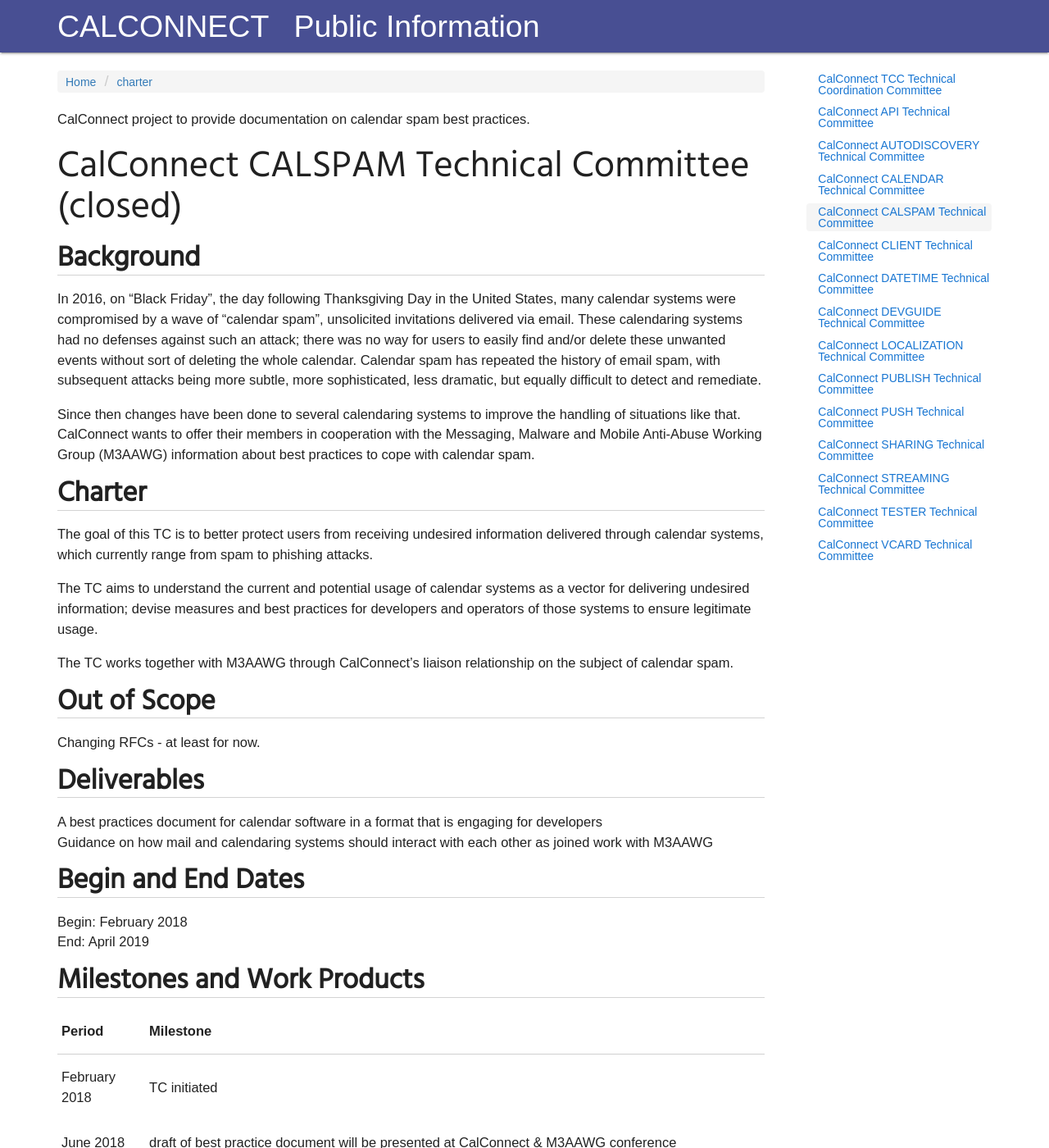
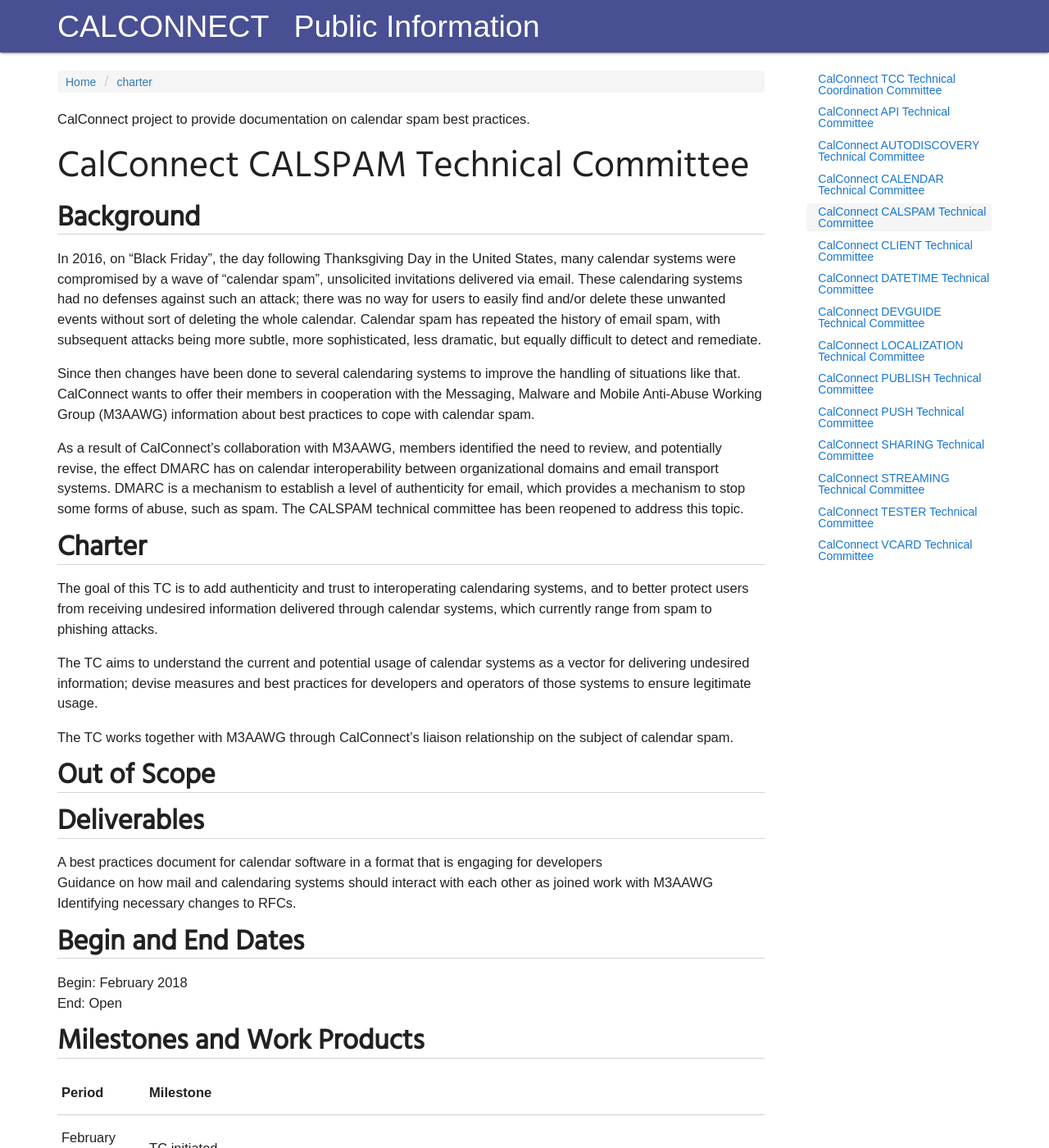
Before and after one commit to CalConnect/public, a Jekyll site: the page built from _pages/charter/charter-TC-CALSPAM.md, in a window 1280 px wide and 1400 px high. Shown: the whole window at 82% size. Built offline with Jekyll 4.4.1, drawn with Linux system fonts in a browser that asks for light colours; some web fonts are replaced; some of the changed text lies outside the part shown.

Commit message:
Update charter for CALSPAM
https://docs.google.com/document/d/1T9VOfDlEtnhyQ0h9UoEAiLNS9foV0xMBPQ82GEDaO0w/edit#

```diff
--- a/_pages/charter/charter-TC-CALSPAM.md
+++ b/_pages/charter/charter-TC-CALSPAM.md
@@ -9,7 +9,7 @@ order: 5
 
 CalConnect project to provide documentation on calendar spam best practices.
 
-# CalConnect CALSPAM Technical Committee (closed)
+# CalConnect CALSPAM Technical Committee
 
 ## Background
 
@@ -17,9 +17,11 @@ In 2016, on "Black Friday", the day following Thanksgiving Day in the United Sta
 
 Since then changes have been done to several calendaring systems to improve the handling of situations like that. CalConnect wants to offer their members in cooperation with the Messaging, Malware and Mobile Anti-Abuse Working Group (M3AAWG) information about best practices to cope with calendar spam.
 
+As a result of CalConnect’s collaboration with M3AAWG, members identified the need to review, and potentially revise, the effect DMARC has on calendar interoperability between organizational domains and email transport systems.  DMARC is a mechanism to establish a level of authenticity for email, which provides a mechanism to stop some forms of abuse, such as spam.  The CALSPAM technical committee has been reopened to address this topic.
+
 ## Charter
 
-The goal of this TC is to better protect users from receiving undesired information delivered through calendar systems, which currently range from spam to phishing attacks.
+The goal of this TC is to add authenticity and trust to interoperating calendaring systems, and to better protect users from receiving undesired information delivered through calendar systems, which currently range from spam to phishing attacks.
 
 The TC aims to understand the current and potential usage of calendar systems as a vector for delivering undesired information; devise measures and best practices for developers and operators of those systems to ensure legitimate usage.
 
@@ -27,17 +29,17 @@ The TC works together with M3AAWG through CalConnect’s liaison relationship on
 
 ## Out of Scope
 
-Changing RFCs - at least for now.
 
 ## Deliverables
 
 * A best practices document for calendar software in a format that is engaging for developers
 * Guidance on how mail and calendaring systems should interact with each other as joined work with M3AAWG
+* Identifying necessary changes to RFCs.
 
 ## Begin and End Dates
 
 * **Begin:** February 2018
-* **End:** April 2019
+* **End:** Open
 
 ## Milestones and Work Products
 
@@ -62,6 +64,6 @@ Participation on the CALSPAM mailing list will be in accordance with standard Ca
 
 ## Chair
 
-Thomas Schäfer, individual member ([ts@web.de](mailto:ts@web.de))
+Jesse Thompson, UW-Madison ([zjt+calconnect@wisc.edu](mailto:zjt+calconnect@wisc.edu))
 
 Please contact the Chair for more information or to join this Technical Committee.
```
